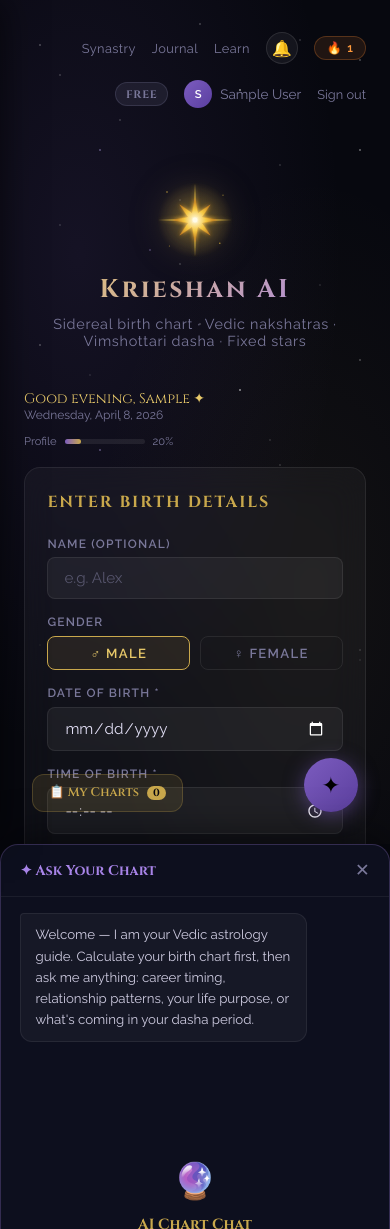
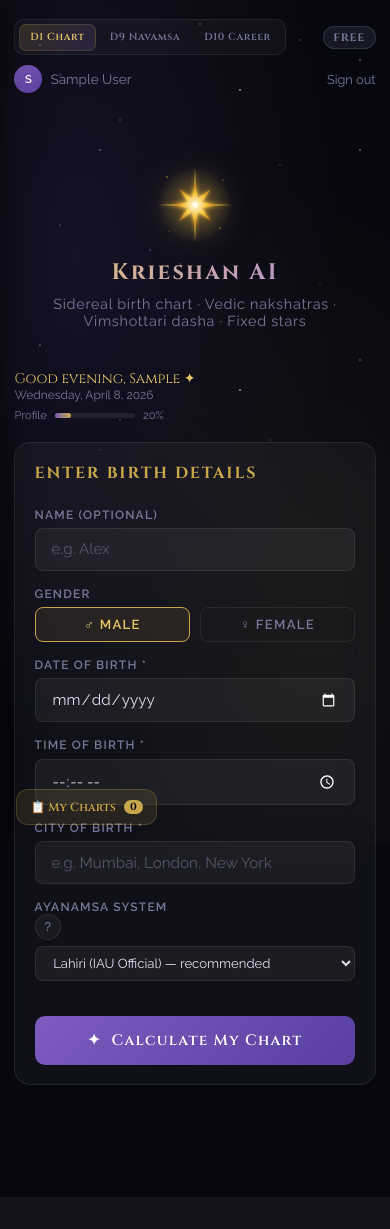
Before and after one commit to krieshansivabalan/krieshan-ai, a Flask app: page / in a window 390 px wide. After the commit the page ends 1197 px from the top, so only its background shows below. Run offline with Flask 3, Linux system fonts and the light colour scheme; the visitor is signed in with stand-in values (Sample User, id 1); data that the repository does not hold is empty; some libraries are stand-ins or nearby versions.

Commit message:
Hide AI chat, fix duplicate charts, and make D1/D9/D10 mobile-friendly
Duplicate chart fix (the 7-charts bug)
- Replace blind INSERT in POST /chart with an upsert: look up existing
  row by user_id + date + time + city first; update in-place if found,
  insert only when the combination is truly new. Re-calculating the same
  person's chart no longer creates extra rows.

AI Chat hidden
- Set display:none on the AI chat FAB and panel HTML elements so the
  feature is invisible until it is ready to re-launch.

Mobile responsiveness — index.html
- Chart tabs (D1 / D9 / D10 switcher) now scroll horizontally on mobile
  instead of being hidden entirely — users can now reach all three tabs.
- Nav text links, notification bell, and streak pill hidden on mobile to
  prevent the header-meta row from overflowing.
- Planet table, big-four strip, form grid, section-cols, actions row,
  and charts FAB all have explicit mobile overrides at ≤768 px.
- Added 420 px breakpoint for very small phones.

Mobile responsiveness — navamsa.html & d10.html
- Added @media (max-width: 768px) blocks: nav padding reduced, page
  padding reduced, planet table wrapped in horizontal-scroll div.
- D10 big-strip stays 2-column on mobile.

Co-Authored-By: Claude Sonnet 4.6 <noreply@anthropic.com>

```diff
--- a/app.py
+++ b/app.py
@@ -204,21 +204,35 @@ def chart():
         # D10 Dasamsa chart
         dasamsa = get_dasamsa_chart(result["placements"])
 
-        # Persist to database
-        birth_chart = BirthChart(
-            user_id=current_user.id,
-            label=name or f"{city}, {date}",
-            for_person=name or None,
-            date=date,
-            time=time,
-            city=city,
-            gender=gender,
-            full_address=result.get("full_address", ""),
-            placements_json=json.dumps(result.get("placements", {})),
-            career_json=json.dumps(result.get("career", {})),
-            romance_json=json.dumps(result.get("romance", {})),
-        )
-        db.session.add(birth_chart)
+        # Persist to database — upsert so re-calculating the same chart
+        # never creates duplicate rows (same user + date + time + city)
+        birth_chart = BirthChart.query.filter_by(
+            user_id=current_user.id, date=date, time=time, city=city
+        ).first()
+        if birth_chart:
+            # Update existing record in-place
+            birth_chart.label           = name or f"{city}, {date}"
+            birth_chart.for_person      = name or None
+            birth_chart.gender          = gender
+            birth_chart.full_address    = result.get("full_address", "")
+            birth_chart.placements_json = json.dumps(result.get("placements", {}))
+            birth_chart.career_json     = json.dumps(result.get("career", {}))
+            birth_chart.romance_json    = json.dumps(result.get("romance", {}))
+        else:
+            birth_chart = BirthChart(
+                user_id=current_user.id,
+                label=name or f"{city}, {date}",
+                for_person=name or None,
+                date=date,
+                time=time,
+                city=city,
+                gender=gender,
+                full_address=result.get("full_address", ""),
+                placements_json=json.dumps(result.get("placements", {})),
+                career_json=json.dumps(result.get("career", {})),
+                romance_json=json.dumps(result.get("romance", {})),
+            )
+            db.session.add(birth_chart)
         db.session.commit()
 
         return jsonify({**result, "chart_id": birth_chart.id, "characters": characters, "navamsa": navamsa, "dasamsa": dasamsa})
--- a/templates/index.html
+++ b/templates/index.html
@@ -1553,21 +1553,102 @@
       .d9-indicators { grid-template-columns: 1fr; }
       .d9-indicator.full { grid-column: 1; }
       .d9-insight-grid { grid-template-columns: 1fr; }
-      .chart-tabs { display: none; } /* collapse on very small screens */
+    }
+
+    /* ── Mobile overrides ───────────────────────────────────────── */
+    @media (max-width: 768px) {
+      /* Header nav — stack cleanly */
+      .header-meta {
+        justify-content: space-between;
+        gap: .6rem;
+      }
+      .nav-top-link { display: none; } /* hide text nav links on mobile */
+      .notif-wrap   { display: none; } /* hide notification bell on mobile */
+      .streak-pill  { display: none; } /* hide streak pill on mobile */
+
+      /* Chart tabs — scroll horizontally instead of hiding */
+      .chart-tabs {
+        overflow-x: auto; -webkit-overflow-scrolling: touch;
+        flex-wrap: nowrap; gap: .2rem;
+        scrollbar-width: none; /* Firefox */
+      }
+      .chart-tabs::-webkit-scrollbar { display: none; }
+      .chart-tab {
+        flex-shrink: 0;
+        padding: .4rem .85rem;
+        font-size: .68rem;
+      }
+
+      /* Planet table — horizontal scroll so columns don't squish */
+      .planet-table { overflow-x: auto; -webkit-overflow-scrolling: touch; }
+      .planet-table > .planet-table-row { min-width: 480px; }
+      .d9-planet-table-wrap { overflow-x: auto; -webkit-overflow-scrolling: touch; }
+      .d9-planet-table { min-width: 460px; }
+
+      /* Form card padding */
+      .form-card { padding: 1.2rem; }
+      .form-grid { grid-template-columns: 1fr; }
+
+      /* Big four — 2×2 on mobile */
+      .big-four { grid-template-columns: 1fr 1fr; gap: .6rem; }
+      .big-four-card { padding: .9rem .8rem; }
+      .big-four-card .sign-symbol { font-size: 1.5rem; }
+
+      /* Chart wheel + readings stacked */
+      .chart-readings-row { grid-template-columns: 1fr; }
+      .chart-wheel-wrap { position: static; }
+      .chart-wheel-wrap svg { max-width: 280px; margin: 0 auto; display: block; }
+
+      /* Section columns */
+      .section-cols { grid-template-columns: 1fr; }
+
+      /* D9 partner card */
+      .d9-partner-card { padding: 1.2rem; }
+
+      /* Careers / Romance sections */
+      .career-section, .romance-section, .transit-section { padding: 1.2rem; }
+      .transit-grid { grid-template-columns: 1fr; }
+
+      /* Saved charts FAB — keep bottom-left, shrink padding slightly on mobile */
+      .charts-fab { bottom: 1.2rem; left: 1rem; font-size: .74rem; padding: .55rem .85rem; }
+
+      /* Toast container */
+      .toast-container { bottom: 5rem; right: .75rem; left: .75rem; }
+      .toast { max-width: 100%; }
+
+      /* Welcome bar */
+      .welcome-bar { flex-direction: column; align-items: flex-start; gap: .4rem; }
+
+      /* Payment banner */
+      .payment-banner { padding: .85rem 1rem; }
+
+      /* Actions row (PDF + nav buttons) */
+      .actions-row { flex-wrap: wrap; gap: .6rem; }
+      .actions-row .btn { flex: 1 1 140px; font-size: .78rem; padding: .6rem .8rem; }
+
+      /* D10 section */
+      .d9-partner-rows { gap: .75rem; }
+    }
+
+    @media (max-width: 420px) {
+      .big-four { grid-template-columns: 1fr 1fr; }
+      .chart-tab { padding: .35rem .65rem; font-size: .64rem; }
+      h1 { font-size: 1.4rem; }
+      .container { padding: 1.2rem .9rem 5rem; }
     }
   </style>
 </head>
 <body>
   <div id="stars"></div>
 
-  <!-- ── AI Chat FAB ──────────────────────────────────────────── -->
-  <button class="ai-chat-fab" id="ai-chat-fab" onclick="toggleChat()" title="Ask Your Chart">
+  <!-- ── AI Chat FAB (hidden — coming soon) ───────────────────── -->
+  <button class="ai-chat-fab" id="ai-chat-fab" onclick="toggleChat()" title="Ask Your Chart" style="display:none">
     ✦
     <span class="ai-badge" id="ai-badge">AI</span>
   </button>
 
-  <!-- ── AI Chat Panel ─────────────────────────────────────────── -->
-  <div class="ai-chat-panel" id="ai-chat-panel">
+  <!-- ── AI Chat Panel (hidden — coming soon) ──────────────────── -->
+  <div class="ai-chat-panel" id="ai-chat-panel" style="display:none">
     <div class="ai-chat-header">
       <div>
         <div class="ai-chat-title">✦ Ask Your Chart</div>
```
Also changed, not shown: templates/d10.html (+13 -0 lines), templates/navamsa.html (+15 -1 lines).
